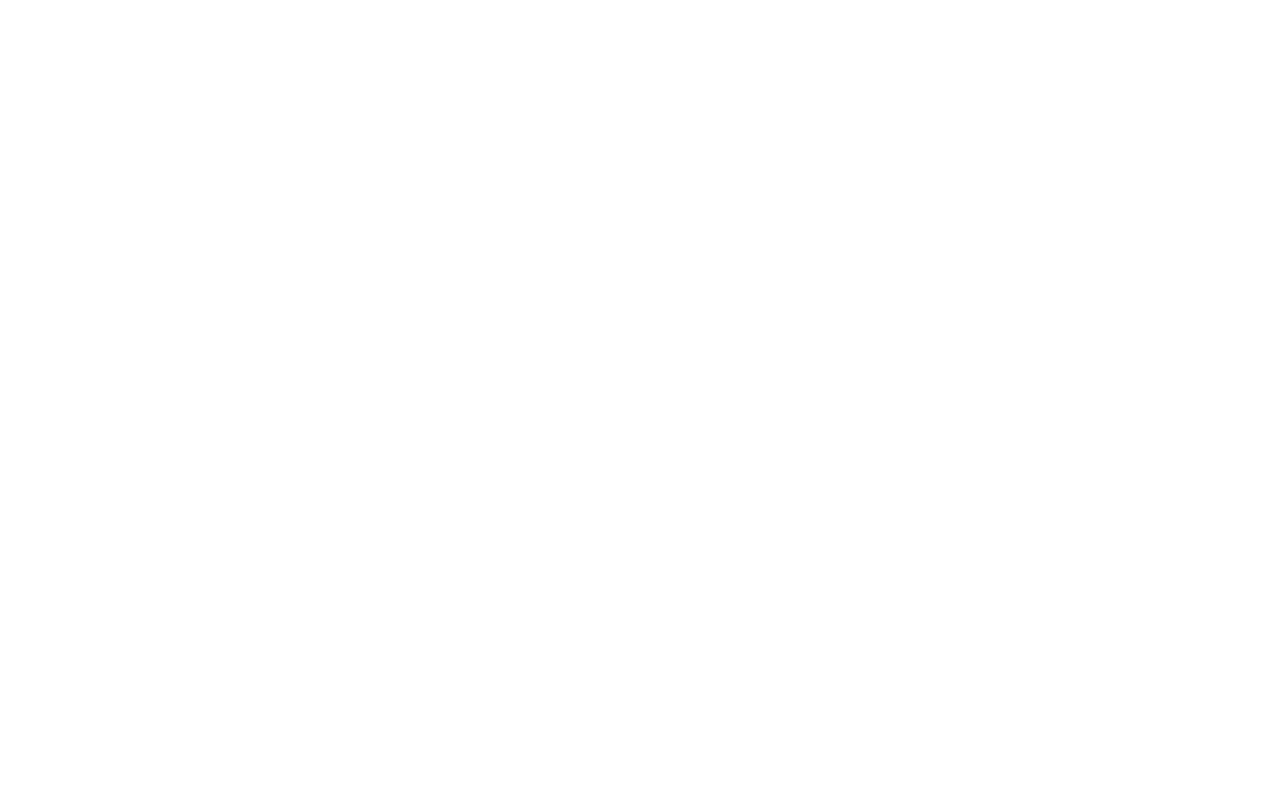
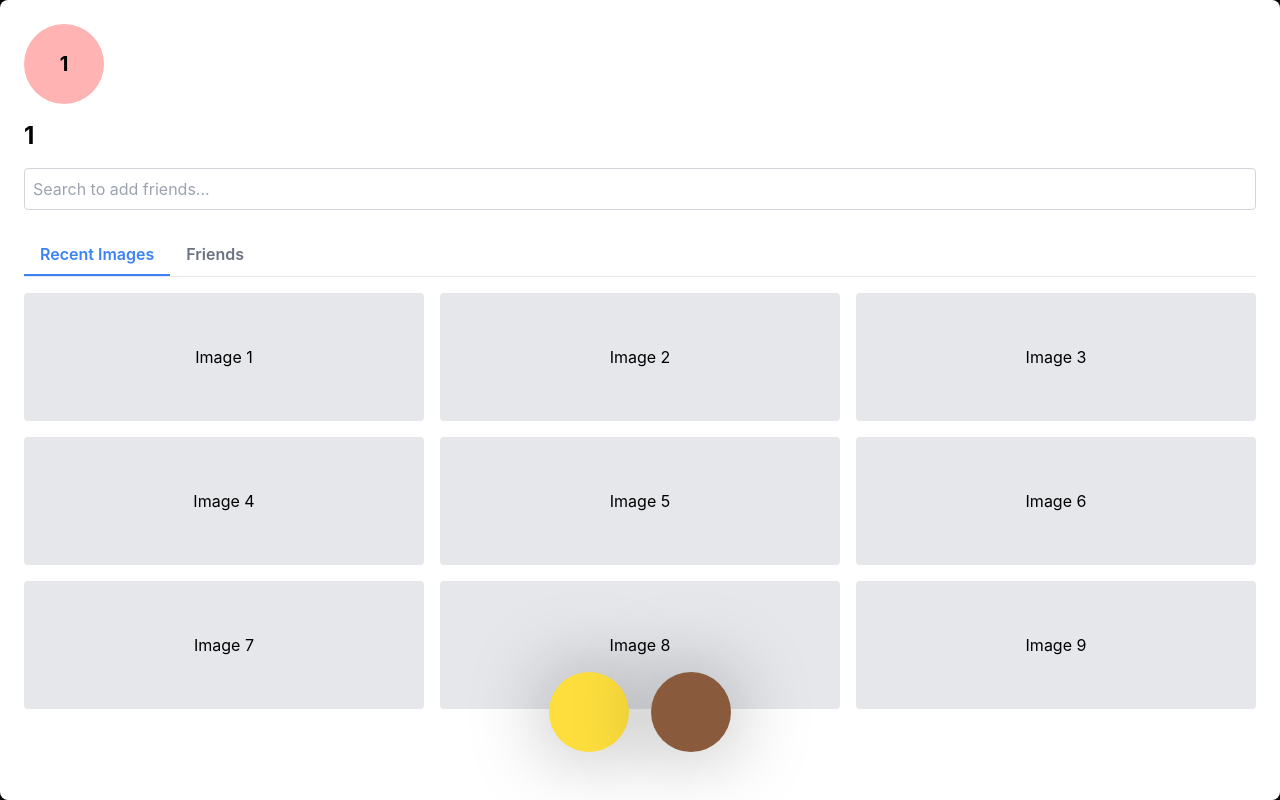
Before and after one commit to raayandhar/CS35L-Project, a React (Create React App) app in the folder client/: page /Profile/1 in a window 1280 px wide. Before the commit this address had no page. Built offline with nearby package versions, Linux system fonts and the light colour scheme; a web font is replaced by a local one.

Commit message:
Co-authored-by: Zhirong (Ron) Lu <ZhirongRonLu@users.noreply.github.com>

```diff
--- a/client/src/App.js
+++ b/client/src/App.js
@@ -19,6 +19,7 @@
           <Route path="/" element={<Home />} />
           <Route path="/Gallery" element={<Gallery />} />
           <Route path="/Profile" element={<Profile />} />
+          <Route path="/Profile/:username" element={<Profile />} />
           <Route path="/Generator" element={<Generator />} />
           <Route path="/upload" element={<UploadImage />} /> {/* New Route */}
           <Route path="/Generator"element = {<Generator/>} />
--- a/client/src/components/login.jsx
+++ b/client/src/components/login.jsx
@@ -15,6 +15,8 @@
     const [password, setPassword] = useState('');
     const [confirmPassword, setConfirmPassword] = useState('');
     const { enqueueSnackbar } = useSnackbar();
+
+
     useEffect(() => {
         const handleKeyDown = (event) => {
             if (event.key === 'Escape' && showCanvas) {
@@ -35,7 +37,7 @@
         };
     }, [showCanvas, isLogin, username, password, confirmPassword]);
     const handleLogin = () => {
-        fetch('http://127.0.0.1:5000/login', {
+        fetch('http://127.0.0.1:8000/login', {
             method: 'POST',
             headers: {
                 'Content-Type': 'application/json',
@@ -48,7 +50,8 @@
                 enqueueSnackbar(res.message, { variant: 'error', autoHideDuration: 3000 });
             } else {
                 enqueueSnackbar('Login Successful', { variant: 'success', autoHideDuration: 3000 });
-                dispatch(setUser({ userID: 1, username }));
+                dispatch(setUser({ userID: res["users"][0][0], username : res["users"][0][1], friends : res["users"][3] }));
+                fetchUserImages(); //fetch images right after logging in
                 setShowCanvas(false);
             }
         })
@@ -56,6 +59,48 @@
             enqueueSnackbar(error.message, { variant: 'error', autoHideDuration: 3000 });
         });
     };
+
+    //11-22
+    const fetchUserImages = async () => {
+        if (!user?.username) return;
+        const imagesPerPage = 2;
+
+        try {
+            const response = await fetch(`http://127.0.0.1:5000/gallery?uploader=${user.username}&limit=${imagesPerPage}&page=1`, {
+                method: 'GET',
+                headers: {
+                    'Content-Type': 'application/json',
+                }
+            });
+
+            const data = await response.json();
+
+            if (response.ok) {
+                console.log('Fetched Images Data:', {
+                    totalImages: data.total_count,
+                    totalPages: data.total_pages,
+                    imagesPerPage: data.limit
+                });
+
+                // Log detailed information for each image
+                data.images.forEach((image, index) => {
+                    console.log(`Image ${index + 1}:`, {
+                        id: image.id,
+                        title: image.title,
+                        description: image.description,
+                        uploader: image.uploader,
+                        timestamp: new Date(image.timestamp).toLocaleString(),
+                        imageSize: image.image.length + ' bytes'  // Size of base64 string
+                    });
+                });
+            } else {
+                console.error('Failed to fetch images:', data.message);
+            }
+        } catch (error) {
+            console.error('Error fetching images:', error);
+        }
+    };
+
 
     const handleSignup = () => {
         if (password !== confirmPassword) {
@@ -66,7 +111,7 @@
             enqueueSnackbar('Please fill in all fields', { variant: 'error', autoHideDuration: 3000 });
             return;
         }
-        fetch('http://127.0.0.1:5000/signup', {
+        fetch('http://127.0.0.1:8000/signup', {
             method: 'POST',
             headers: {
                 'Content-Type': 'application/json',
@@ -79,7 +124,7 @@
                 enqueueSnackbar(res.message, { variant: 'error', autoHideDuration: 3000 });
             } else {
                 enqueueSnackbar('Signup Successful', { variant: 'success', autoHideDuration: 3000 });
-                dispatch(setUser({ userID: 1, username }));
+                dispatch(setUser({ userID: res["users"][0][0], username : res["users"][0][1], friends : res["users"][3] }));
                 setShowCanvas(false);
             }
         })
@@ -89,8 +134,10 @@
     };
 
     const handleLogout = () => {
+        enqueueSnackbar('Logged out successfully', { variant: 'success', autoHideDuration: 3000 });
+        console.log("User logged out")
+
         dispatch(clearUser());
-        enqueueSnackbar('Logged out successfully', { variant: 'success', autoHideDuration: 3000 });
     };
 
     const toggleCanvas = () => {
@@ -116,7 +163,7 @@
         <>
             <button canvasOn={showCanvas.toString()}
                 className="login-button"
-                onClick={user ? handleLogout : toggleCanvas}
+                onClick={user && user.id? handleLogout : toggleCanvas}
             >
                 <FontAwesomeIcon className="open" icon={faUser}/>
                 <FontAwesomeIcon className="close" icon={faXmark}/>
--- a/client/src/components/profile.jsx
+++ b/client/src/components/profile.jsx
@@ -1,15 +1,37 @@
-import React from 'react';
-import { useSelector, useDispatch } from 'react-redux';
-import { useState } from 'react';
-import './profile.css'
-import './home.css'
+import React, { useEffect, useState } from 'react';
+import { useSelector } from 'react-redux';
+import { useParams } from 'react-router-dom';
+import './profile.css';
+import './home.css';
 import NavButton from './navbutton.jsx';
+import ProfileContent from './profileContent';
 
 const Profile = () => {
-    const dispatch = useDispatch();
+    const { username } = useParams(); // Get the username from the URL
     const [navBarOpen, setNavBarOpen] = useState(false);
-    const user = useSelector((state) => state.user.user);
-    if (!user) {
+    const [externalUser, setExternalUser] = useState(null);
+    const user = useSelector((state) => state.user.user); // Access logged-in user
+
+    useEffect(() => {
+        if (username) {
+            console.log("username: " + username);
+            //fetch(`http://127.0.0.1:5000/profile/${username}`)
+            setExternalUser({ id: 1, name: username, friends: [1, 3, 7] });
+        }
+    }, [username]);
+
+    // Show the profile for the specified username if it exists
+    if (username && externalUser) {
+        return (
+            <div className="profile-div" data-nav={navBarOpen.toString()}>
+                <ProfileContent user={externalUser} />
+                <NavButton classname="nav-section" setNavBarOpen={setNavBarOpen} navBarOpen={navBarOpen} />
+            </div>
+        );
+    }
+
+    // Show the logged-in user's profile if no username is specified
+    if (!username && (!user || user.id === null)) {
         return (
             <div className="profile-div" data-nav={navBarOpen.toString()}>
                 <main
@@ -18,18 +40,18 @@
                         Please Login
                     </h1>
                 </main>
-                <NavButton classname="nav-section" setNavBarOpen={setNavBarOpen} navBarOpen={navBarOpen}/>
+                <NavButton classname="nav-section" setNavBarOpen={setNavBarOpen} navBarOpen={navBarOpen} />
             </div>
         );
     }
+
+    // Default: Show the logged-in user's profile
     return (
-            <div className="profile-div" data-nav={navBarOpen.toString()}>
-                <main className="justify-center text-center mt-20 custom-main2">
-                    {/* Example of how redux store can be used */}
-                    <h1>Profile for {user.username}</h1>
-                </main>
-                <NavButton classname="nav-section" setNavBarOpen={setNavBarOpen} navBarOpen={navBarOpen}/>
+        <div className="profile-div bg-white w-full" data-nav={navBarOpen.toString()}>
+            <ProfileContent user={user} />
+            <NavButton classname="nav-section" setNavBarOpen={setNavBarOpen} navBarOpen={navBarOpen} />
         </div>
     );
-}
+};
+
 export default Profile;
--- /dev/null
+++ b/client/src/components/profileContent.jsx
@@ -0,0 +1,85 @@
+import React, { useState } from 'react';
+
+const ProfileContent = ({ user }) => {
+    const [activeTab, setActiveTab] = useState('recentImages'); // 'recentImages' or 'friends'
+    const getRandomPastelColor = (username) => {
+        const colors = {
+            red: '#FFB3B3',
+            orange: '#FFD9B3',
+            yellow: '#FFFFB3',
+            green: '#B3FFB3',
+            blue: '#B3D9FF',
+            indigo: '#B3B3FF',
+            purple: '#D9B3FF',
+        };
+
+        // Use the username to consistently pick a color
+        const colorKeys = Object.keys(colors);
+        const index = username
+            .toLowerCase()
+            .charCodeAt(0) % colorKeys.length; // Map the first letter to a color index
+        return colors[colorKeys[index]];
+    };
+
+    return (
+        <div className="p-6 bg-white rounded-lg shadow-md mx-auto w-screen h-screen">
+            {/* Profile Header */}
+            <div className="flex flex-col items-start">
+                <div
+                className={`w-20 h-20 rounded-full mb-4 flex items-center justify-center text-black text-xl font-bold`}
+                style={{
+                    backgroundColor: getRandomPastelColor(user.name), // Dynamically set pastel color
+                }}
+                >
+                    {user.name.charAt(0).toUpperCase()}
+                </div>
+                <h1 className="text-2xl font-bold mb-4">{user.name}</h1>
+                <input
+                    type="text"
+                    placeholder="Search to add friends..."
+                    className="p-2 border border-gray-300 rounded w-full mb-6"
+                />
+            </div>
+
+            {/* Tabs */}
+            <div className="border-b border-gray-200 mb-4">
+                <button
+                    className={`px-4 py-2 font-semibold ${activeTab === 'recentImages' ? 'border-b-2 border-blue-500 text-blue-500' : 'text-gray-500'}`}
+                    onClick={() => setActiveTab('recentImages')}
+                >
+                    Recent Images
+                </button>
+                <button
+                    className={`px-4 py-2 font-semibold ${activeTab === 'friends' ? 'border-b-2 border-blue-500 text-blue-500' : 'text-gray-500'}`}
+                    onClick={() => setActiveTab('friends')}
+                >
+                    Friends
+                </button>
+            </div>
+
+            {/* Tab Content dummy data for now*/}
+            <div className="grid grid-cols-3 gap-4">
+                {activeTab === 'recentImages' && (
+                    [...Array(9)].map((_, idx) => (
+                        <div key={idx} className="h-32 bg-gray-200 rounded flex justify-center items-center">
+                            Image {idx + 1}
+                        </div>
+                    ))
+                )}
+                {activeTab === 'friends' && (
+                    (user.friends && user.friends.length > 0) ? (
+                        user.friends.map((friend, idx) => (
+                            <div key={idx} className="h-32 bg-gray-200 rounded flex justify-center items-center">
+                                Friend {friend}
+                            </div>
+                        ))
+                    ) : (
+                        <p className="col-span-3 text-center text-gray-500">No friends listed.</p>
+                    )
+                )}
+            </div>
+        </div>
+    );
+};
+
+export default ProfileContent;
--- a/client/src/store/reducers/userReducer.js
+++ b/client/src/store/reducers/userReducer.js
@@ -2,7 +2,11 @@
 const CLEAR_USER = 'CLEAR_USER';
 
 const initialState = {
-  user: null,
+  user: {
+    id: null,     // Ensure default structure
+    name: '',     // Default as an empty string
+    friends: [],  // Default as an empty array
+  },
 };
 
 const userReducer = (state = initialState, action) => {
@@ -10,13 +14,22 @@
     case SET_USER:
       return {
         ...state,
-        user: action.payload,
+        user: {
+          id: action.payload?.userID ?? null,        // Use payload or default value
+          name: action.payload?.username ?? '',     // Use payload or default value
+          friends: action.payload?.friends ?? [], // Use payload or default value
+        },
       };
     case CLEAR_USER:
-      return {
+    return {
         ...state,
-        user: null,
-      };
+        user: {
+            id: null,
+            name: null,
+            friends: [],
+        },
+    };
+
     default:
       return state;
   }
```
Lines whose indentation alone changed are shown as unchanged.
